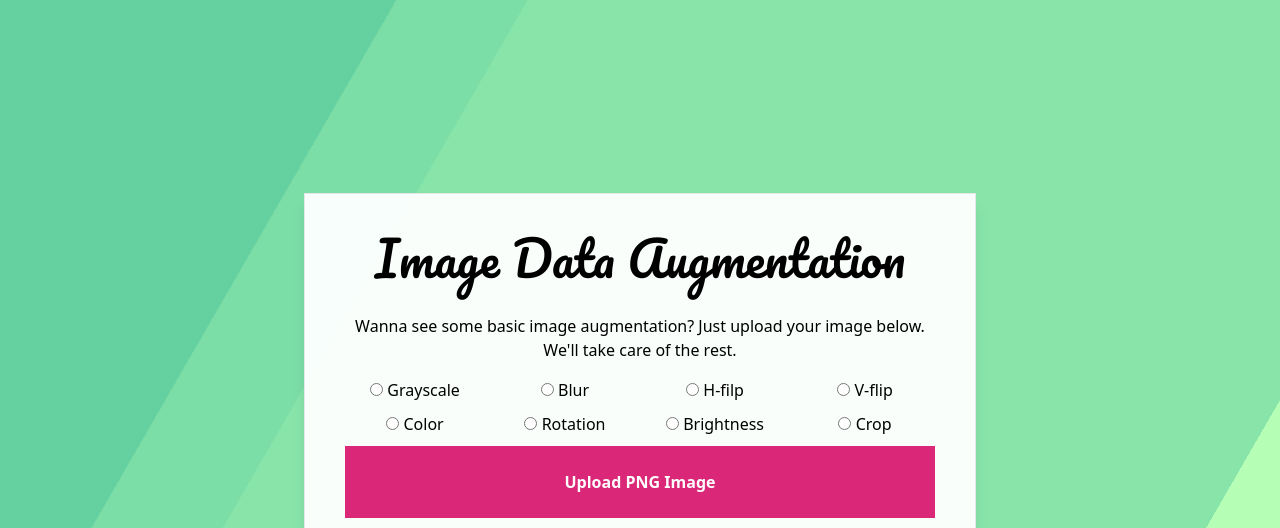
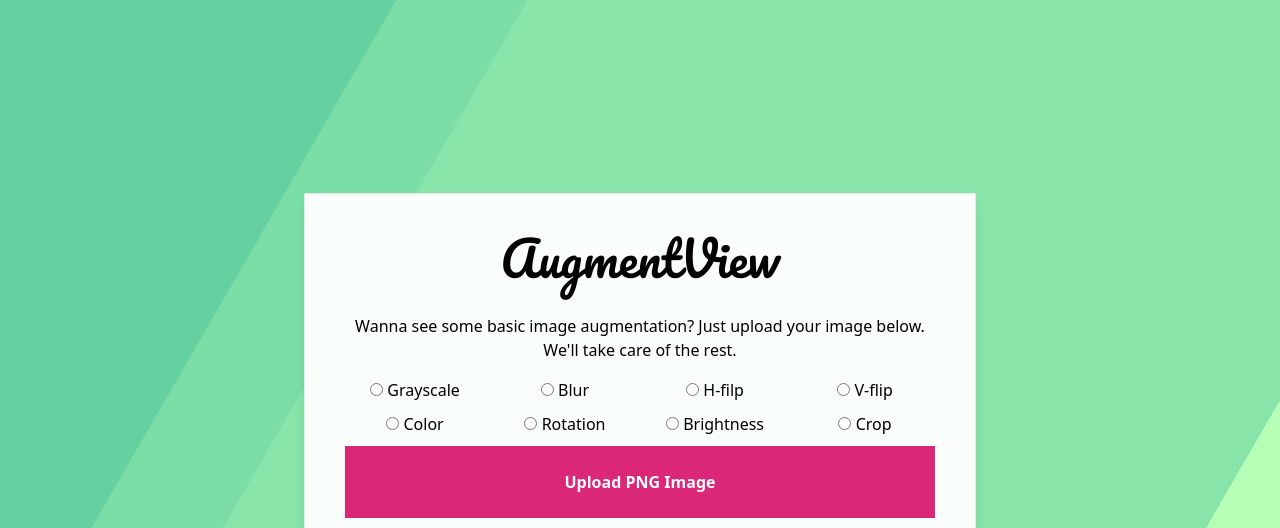
Before and after one commit to eatPizza311/augment_view, a website built with webpack: page public/index.html in a window 1280 px wide. Shown: the top 528 px of the page. Built offline with nearby package versions, Linux system fonts and the light colour scheme.

Commit message:
feat: give app a cool name

```diff
--- a/public/index.html
+++ b/public/index.html
@@ -55,7 +55,7 @@
     <div class="flex items-center justify-center h-screen relative z-100">
 
         <div class="bg-white bg-opacity-95 border shadow-lg p-10 text-center max-w-2xl">
-            <h1 class="text-5xl mb-8">Image Data Augmentation</h1>
+            <h1 class="text-5xl mb-8">AugmentView</h1>
             <p class="mb-4">Wanna see some basic image augmentation? Just upload your image below. We'll take care of
                 the rest.</p>
 
```
